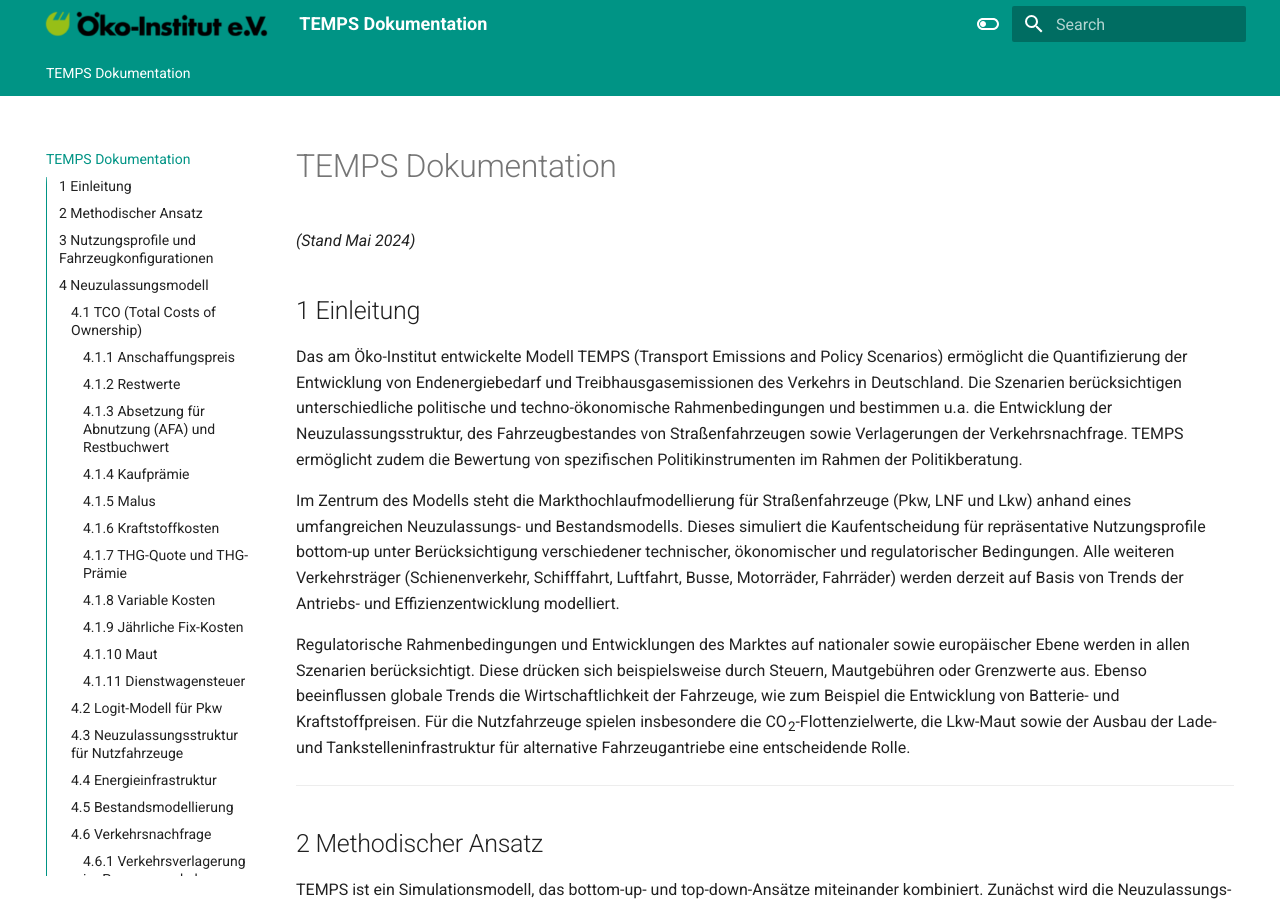
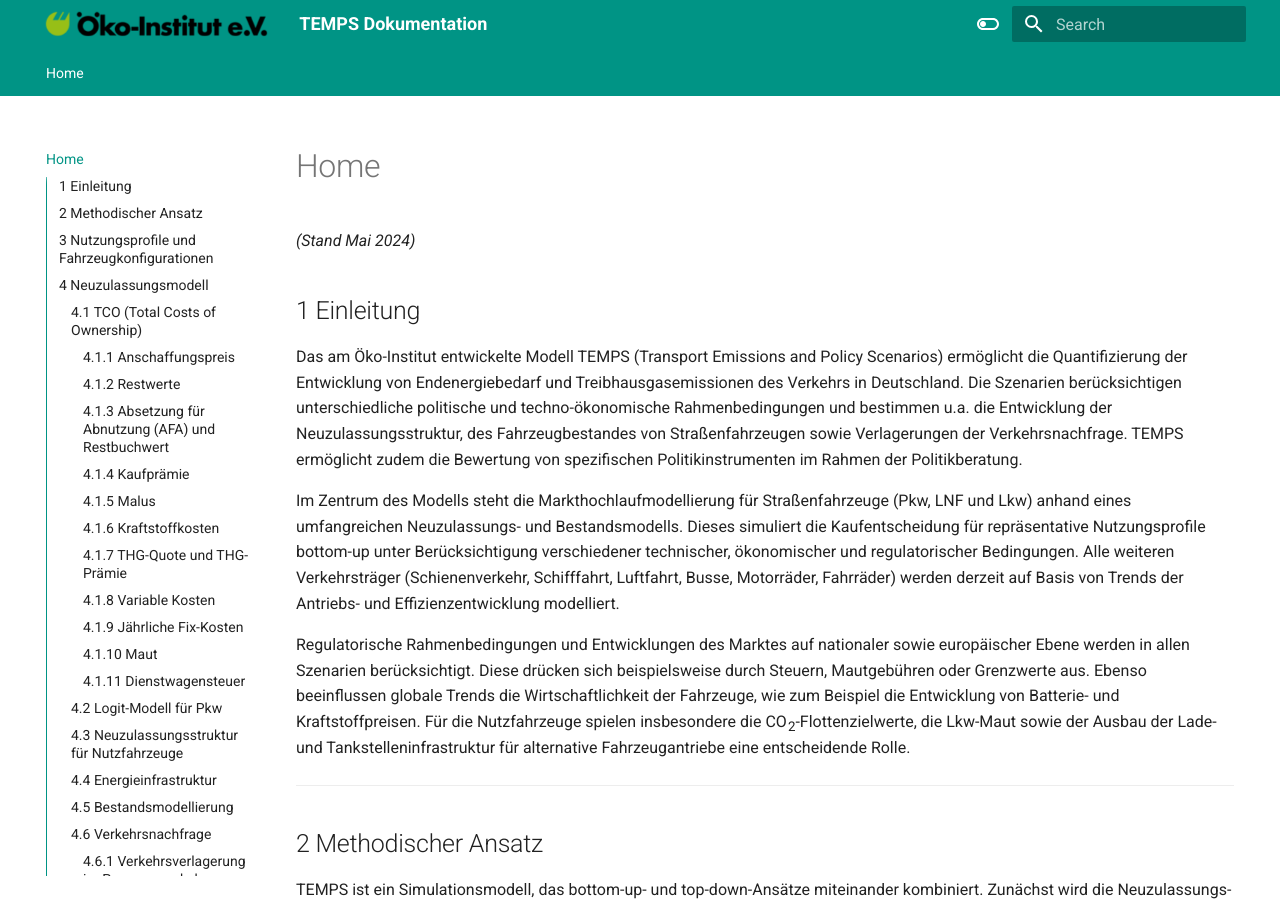
Before and after one commit to wolfgoerz/TEMPS_documentation, an MkDocs documentation site: the page built from docs/index.md, in a window 1280 px wide and 900 px high. Built offline with MkDocs 1.6.1 and Material for MkDocs 9.7.7, drawn with Linux system fonts in a browser that asks for light colours; formulas are drawn with MathJax 3.

Commit message:
Update index.md

```diff
--- a/docs/index.md
+++ b/docs/index.md
@@ -1,4 +1,3 @@
-# TEMPS Dokumentation
 *(Stand Mai 2024)*
 
 ## 1 Einleitung
```
